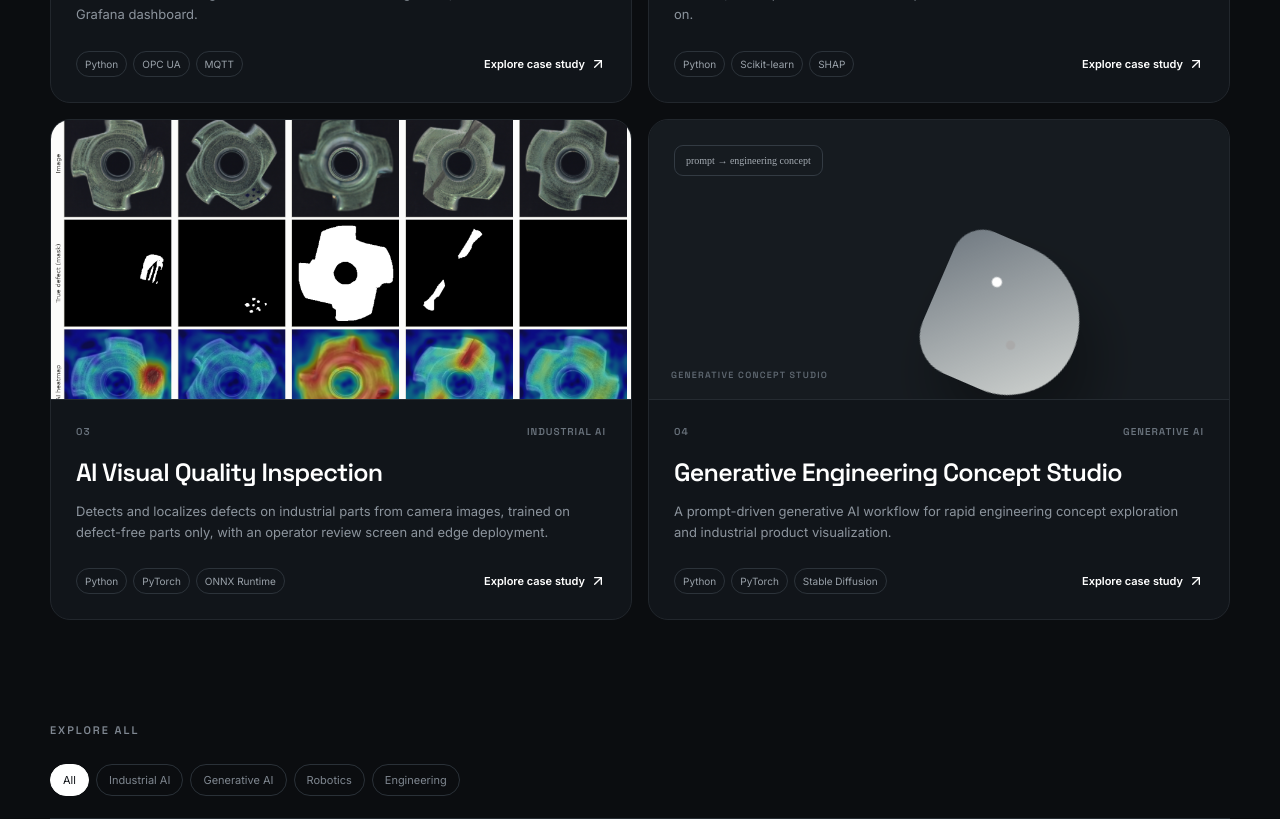
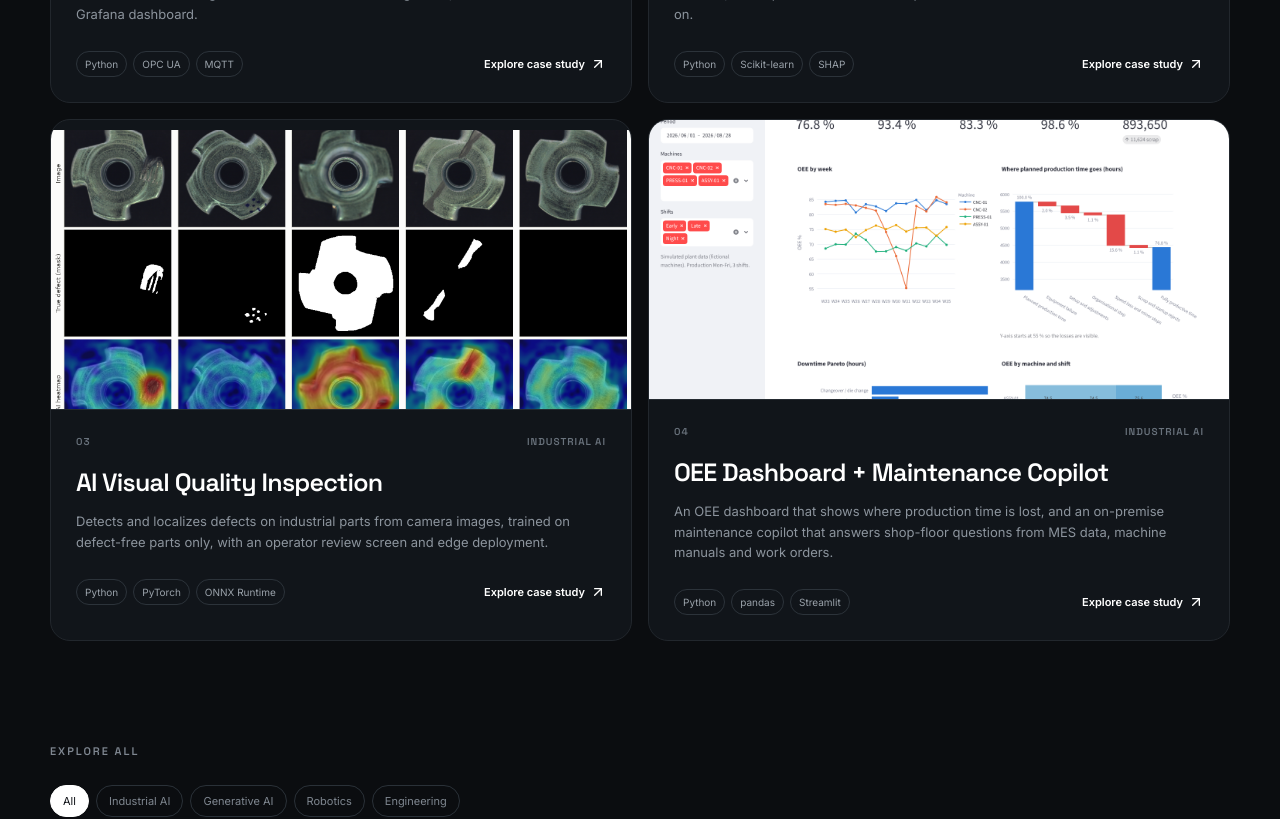
Before and after one commit to vikram-ejjagiri-ai/portfolio, a React (Vite) app: page / in a window 1280 px wide. Shown: the part 2400-3219 px from the top of the page. Built offline with nearby package versions, Linux system fonts and the light colour scheme.

Commit message:
feat: add OEE dashboard and maintenance copilot project

```diff
--- a/src/data/projects.js
+++ b/src/data/projects.js
@@ -71,26 +71,28 @@ export const projects = [
     image: "projects/visual-quality-inspection.png",
     github: "https://github.com/vikram-ejjagiri-ai/kaizen-visual-quality-inspection"
   },
-  {
-    id: "generative-engineering",
+    {
+    id: "oee-maintenance-copilot",
     number: "04",
-    title: "Generative Engineering Concept Studio",
-    shortTitle: "Generative Engineering",
-    category: "Generative AI",
-    tags: ["Stable Diffusion", "Engineering Design", "GenAI"],
+    title: "OEE Dashboard + Maintenance Copilot",
+    shortTitle: "OEE + Copilot",
+    category: "Industrial AI",
+    tags: ["OEE", "LLM / RAG", "Manufacturing Analytics"],
     description:
-      "A prompt-driven generative AI workflow for rapid engineering concept exploration and industrial product visualization.",
+      "An OEE dashboard that shows where production time is lost, and an on-premise maintenance copilot that answers shop-floor questions from MES data, machine manuals and work orders.",
     objective:
-      "Develop an AI-powered engineering concept generation system for industrial product ideation and visualization using diffusion-based generative AI models.",
+      "Make losses visible per machine, shift and week, and give technicians fast, sourced answers about alarms, procedures and past repairs without sending plant data to the cloud.",
     achievements: [
-      "Developed a prompt-driven engineering concept generation pipeline.",
-      "Produced engineering-inspired design concepts using Stable Diffusion.",
-      "Implemented GPU-accelerated inference workflows.",
-      "Automated image generation for rapid concept exploration.",
-      "Demonstrated AI-assisted engineering ideation for product development and industrial design."
+      "Built an ISO 22400 OEE engine with data checks that caught duplicate MES records and a wrong product booking; KPI numbers are verified against an independent calculation.",
+      "Dashboard revealed a plant OEE of 76.8 %, speed loss and changeovers as the biggest losses, and night-shift die changes taking 73 min instead of 40 min.",
+      "Built a RAG copilot with tool use: the OEE engine supplies every number, hybrid search (BM25 + embeddings) finds manual sections and work orders, and a local LLM (Qwen 2.5 7B via Ollama) writes the answer.",
+      "Hybrid search reached 91.7 % Hit@3 (vs. 86.1 % for keyword search); 95.9 % end-to-end pass rate on 49 evaluation questions, including 100 % on safety refusals, off-topic questions and KPI accuracy.",
+      "Added guardrails: refuses to explain how to bypass safety devices, says 'not found' instead of guessing, and flags any number that cannot be traced to the plant data."
     ],
-    tools: ["Python", "PyTorch", "Stable Diffusion", "Hugging Face Diffusers", "CUDA", "Gradio", "Prompt Engineering"],
-    visual: "genai"
+    tools: ["Python", "pandas", "Streamlit", "Plotly", "Ollama", "RAG", "Pytest"],
+    visual: "sensor",
+    image: "projects/oee-maintenance-copilot.png",
+    github: "https://github.com/vikram-ejjagiri-ai/kaizen-oee-maintenance-copilot"
   },
   {
     id: "scara",
```
Also changed, not shown: public/projects/oee-maintenance-copilot.png (added).
